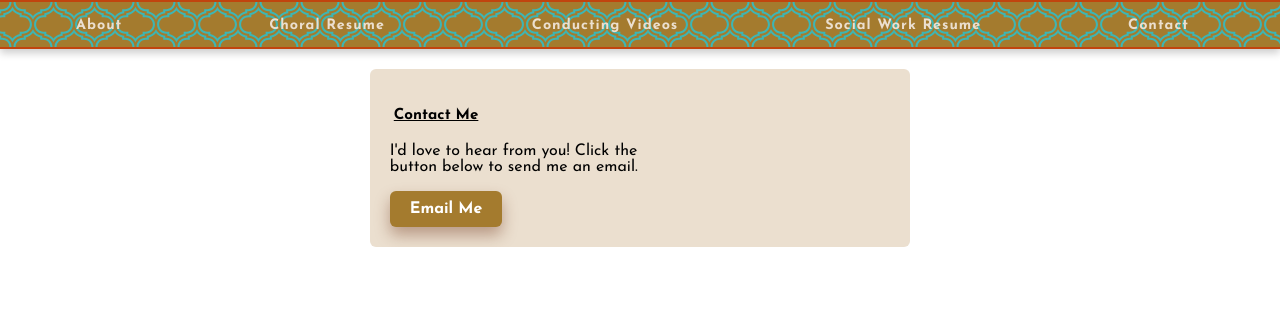
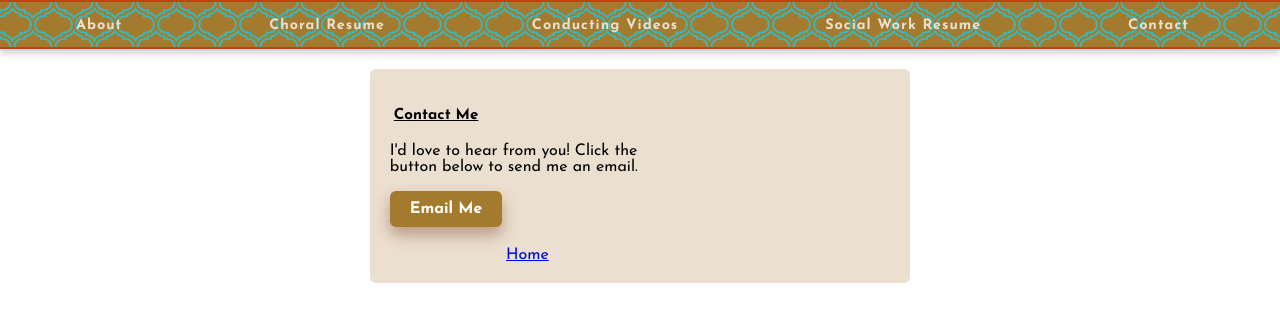
Before and after one commit to stefanpla-dev/brayton-site, a React (Vite) app: page /contact in a window 1280 px wide. Shown: the top 322 px of the page. Built offline with nearby package versions, Linux system fonts and the light colour scheme.

Commit message:
implemented and tested a home button on each page

```diff
--- a/src/components/About.jsx
+++ b/src/components/About.jsx
@@ -1,5 +1,6 @@
 import React from 'react'
 import '../styles/About.css'
+import HomeButton from '../components/HomeButton';
 
 function About() {
   return (
@@ -12,6 +13,7 @@
         <p>
         Brayton left Seattle in 2017 to become the artistic director of Reveille Men’s Chorus and Desert Voices Chorus in Tucson, AZ. Brayton completed his Master of Choral Conducting in 2020 from the University of Arizona. In 2022, Brayton spent six months as  interim with NYCGMC in order to get the organization back on their feet during a difficult time.Brayton is very focused on community choral organizations. In 2019 he served on the board of the Arizona ACDA and is currently on the board for GALA Choruses and serves as the committee  chair for the Education and Networking committee. Concurrently, Brayton has been a community lecturer at The Ohio State University since 2023 and is thankful to flex his Social Work skills in teaching the future MSWs of the world. Brayton is honored and thankful to be in Columbus with CGMC as their artistic director. Being able to lead the innovative, resilient gem of GALA Choruses in the heart of the Midwest is a dream come true.
         </p>
+        <HomeButton />
       </div>
       <div className="about-image"/>
     </div>
--- a/src/components/ChoralResume.jsx
+++ b/src/components/ChoralResume.jsx
@@ -1,5 +1,6 @@
 import React from 'react'
 import '../styles/ChoralResume.css'
+import HomeButton from '../components/HomeButton';
 
 function ChoralResume() {
   return (
@@ -226,6 +227,7 @@
             </ul>
           </div>
         </section>
+        <HomeButton />
       </div>
       <div className="choral-images">
         <div className="choral-image-1"></div>
--- a/src/components/ConductingVideos.jsx
+++ b/src/components/ConductingVideos.jsx
@@ -1,6 +1,7 @@
 import React from 'react';
 import VideoCard from './VideoCard';
 import '../styles/ConductingVideos.css'
+import HomeButton from '../components/HomeButton';
 
 const videos = [
   {
@@ -77,6 +78,7 @@
           />
         ))}
       </div>
+      <HomeButton />
     </div>
   )
 }
--- a/src/components/Contact.jsx
+++ b/src/components/Contact.jsx
@@ -1,5 +1,6 @@
 import React from 'react'
 import '../styles/Contact.css'
+import HomeButton from '../components/HomeButton';
 
 function Contact() {
   const email = "example@email.com"
@@ -10,6 +11,7 @@
         <h3>Contact Me</h3>
         <p>I'd love to hear from you! Click the button below to send me an email.</p>
         <a href={`mailto:${email}`} className="email-button">Email Me</a>
+        <HomeButton />
       </div>
     </div>
   )
--- /dev/null
+++ b/src/components/HomeButton.jsx
@@ -0,0 +1,13 @@
+import React from 'react';
+import { Link } from 'react-router-dom';
+import '../styles/HomeButton.css';
+
+function HomeButton() {
+  return (
+    <div className="home-button-container">
+        <Link to="/" classNAme="home-button">Home</Link>
+    </div>
+  );
+}
+
+export default HomeButton
--- a/src/components/SocialWorkResume.jsx
+++ b/src/components/SocialWorkResume.jsx
@@ -1,5 +1,6 @@
 import React from 'react'
 import '../styles/SocialWorkResume.css'
+import HomeButton from '../components/HomeButton';
 
 function SocialWorkResume() {
   return (
@@ -83,6 +84,7 @@
             </ul>
           </div>
         </section>
+        <HomeButton />
       </div>
       <div className="social-work-images">
         <div className="social-work-image-1"></div>
--- /dev/null
+++ b/src/styles/HomeButton.css
@@ -0,0 +1,22 @@
+@import url('https://fonts.googleapis.com/css2?family=Josefin+Sans:wght@400;700&display=swap');
+
+.home-button-container {
+    text-align: center;
+    margin-top: 20px;
+}
+
+.home-button {
+    display: inline-block;
+    padding: 10px 20px;
+    background-color: aqua;
+    color: white;
+    text-decoration: none;
+    font-weight: bold;
+    border-radius: 6px;
+    transition: 0.3s;
+    font-family: 'Josefin Sans', sans-serif;
+}
+
+.home-button:hover {
+    background-color: turquoise;
+}
```
